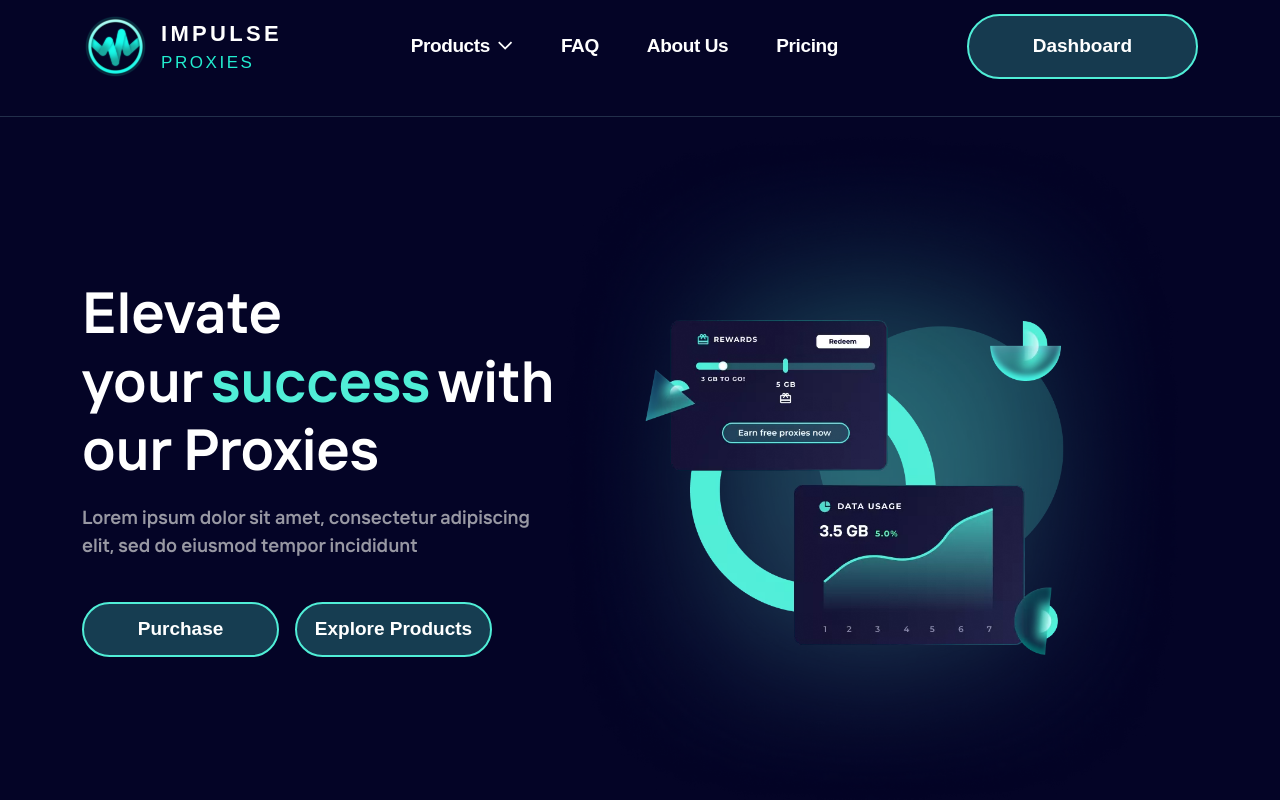
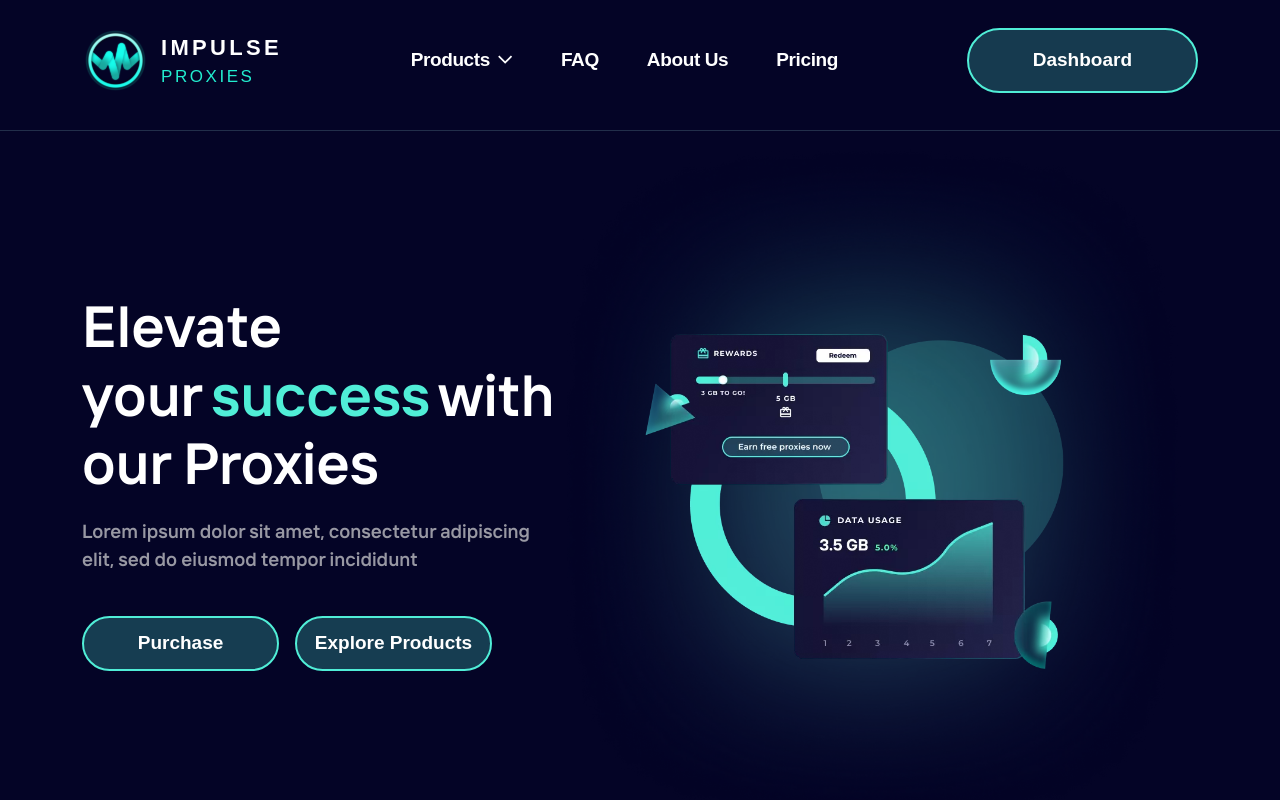
Before and after one commit to Radial-code/impulse-proxies, a Next.js app: page / in a window 1280 px wide. Shown: the top 800 px of the page. Built offline with nearby package versions, Linux system fonts and the light colour scheme.

Commit message:
nav bar set

```diff
--- a/components/common/Header.jsx
+++ b/components/common/Header.jsx
@@ -9,7 +9,7 @@ const Header = () => {
 
   return (
     <div>
-      <nav className="bg-[#040426] lg:py-9 py-5 border-b-[1px] border-[#222F4A] flex-grow-0">
+      <nav className="bg-[#040426] lg:pb-9 lg:pt-16 py-5 border-b-[1px] border-[#222F4A] flex-grow-0">
         <div className="container xl:max-w-[1140px] 2xl:max-w-[1320px] mx-auto px-3">
           <div className="flex items-center justify-between">
             {/* Use Next.js Link for client-side navigation */}
```
